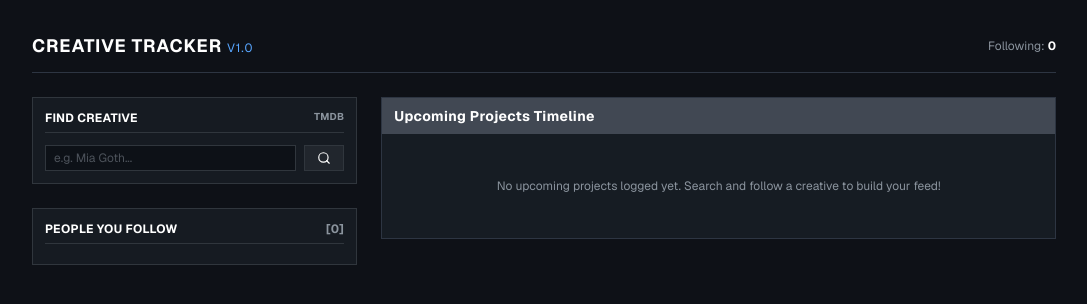
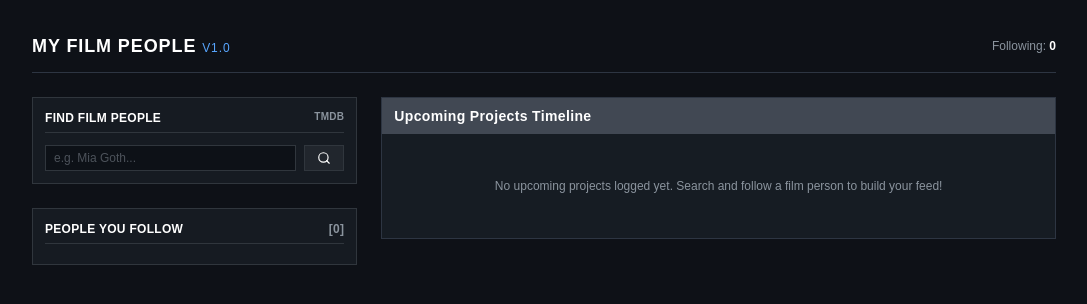
Before and after one commit to Mookieblaylock7/creative-tracker, a Next.js app: page / in a window 1280 px wide. Shown: the top 304 px of the page, without its empty margins (96-1183 px from the left). Built offline with nearby package versions, Linux system fonts and the light colour scheme.

Commit message:
Update title to MY FILM PEOPLE

```diff
--- a/app/layout.tsx
+++ b/app/layout.tsx
@@ -1,29 +1,19 @@
-import type { Metadata } from "next";
-import { Geist, Geist_Mono } from "next/font/google";
-import "./globals.css";
-
-const geistSans = Geist({
-  variable: "--font-geist-sans",
-  subsets: ["latin"],
-});
-
-const geistMono = Geist_Mono({
-  variable: "--font-geist-mono",
-  subsets: ["latin"],
-});
+import type { Metadata } from 'next';
+import './globals.css';
 
 export const metadata: Metadata = {
-  title: "Create Next App",
-  description: "Generated by create next app",
+  title: 'MY FILM PEOPLE',
+  description: 'Track upcoming projects from your favorite film people.',
 };
 
-export default function RootLayout({ children }: LayoutProps<"/">) {
+export default function RootLayout({
+  children,
+}: {
+  children: React.ReactNode;
+}) {
   return (
-    <html
-      lang="en"
-      className={`${geistSans.variable} ${geistMono.variable} h-full antialiased`}
-    >
-      <body className="min-h-full flex flex-col">{children}</body>
+    <html lang="en">
+      <body>{children}</body>
     </html>
   );
 }
--- a/app/page.tsx
+++ b/app/page.tsx
@@ -48,7 +48,6 @@ export default function Home() {
     }
   };
 
-  // Load from localStorage on initial render
   useEffect(() => {
     try {
       const savedFollowed = localStorage.getItem('followed_creatives');
@@ -63,7 +62,6 @@ export default function Home() {
     }
   }, []);
 
-  // Save to localStorage whenever followed or updates change
   useEffect(() => {
     if (!loading) {
       localStorage.setItem('followed_creatives', JSON.stringify(followed));
@@ -131,7 +129,7 @@ export default function Home() {
       <div className="max-w-5xl mx-auto space-y-6">
         <header className="border-b border-[#2d3542] pb-3 flex justify-between items-center">
           <h1 className="text-lg font-bold text-white tracking-wider uppercase">
-            CREATIVE TRACKER <span className="text-[#58a6ff] text-xs font-normal">v1.0</span>
+            MY FILM PEOPLE <span className="text-[#58a6ff] text-xs font-normal">v1.0</span>
           </h1>
           <div className="text-[#8b949e] text-xs">
             Following: <span className="text-white font-bold">{followed.length}</span>
@@ -142,7 +140,7 @@ export default function Home() {
           <div className="space-y-6">
             <section className="bg-[#161b22] border border-[#30363d] p-3 space-y-3">
               <h2 className="font-bold text-white uppercase text-xs tracking-wide border-b border-[#30363d] pb-1.5 flex justify-between">
-                <span>Find Creative</span>
+                <span>Find Film People</span>
                 <span className="text-[10px] text-[#8b949e]">TMDB</span>
               </h2>
 
@@ -223,7 +221,7 @@ export default function Home() {
                   <div className="py-8 text-center text-[#8b949e]">Loading timeline...</div>
                 ) : sortedUpdates.length === 0 ? (
                   <div className="py-8 text-center text-[#8b949e]">
-                    No upcoming projects logged yet. Search and follow a creative to build your feed!
+                    No upcoming projects logged yet. Search and follow a film person to build your feed!
                   </div>
                 ) : (
                   sortedUpdates.map((item, idx) => {
```
